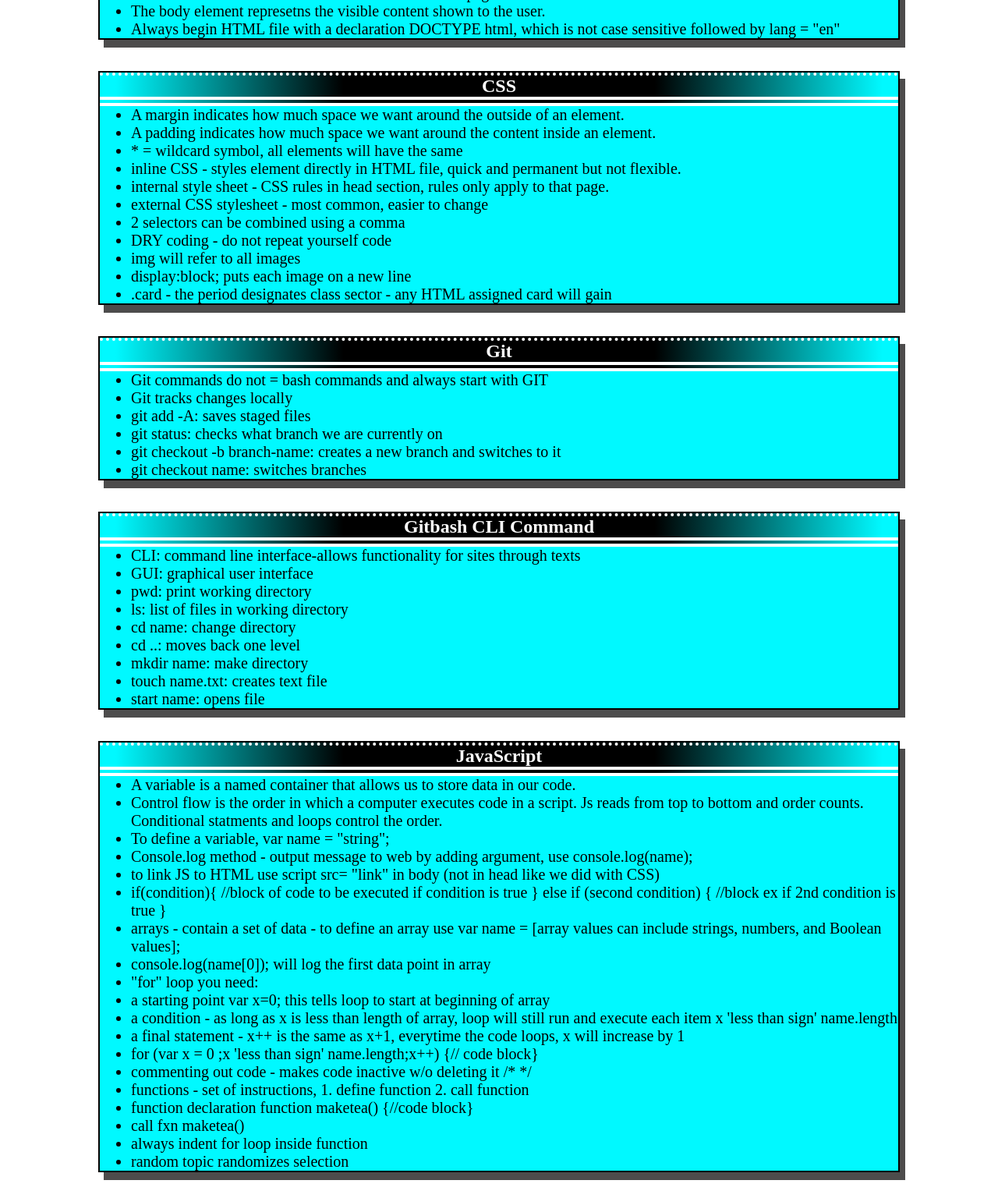
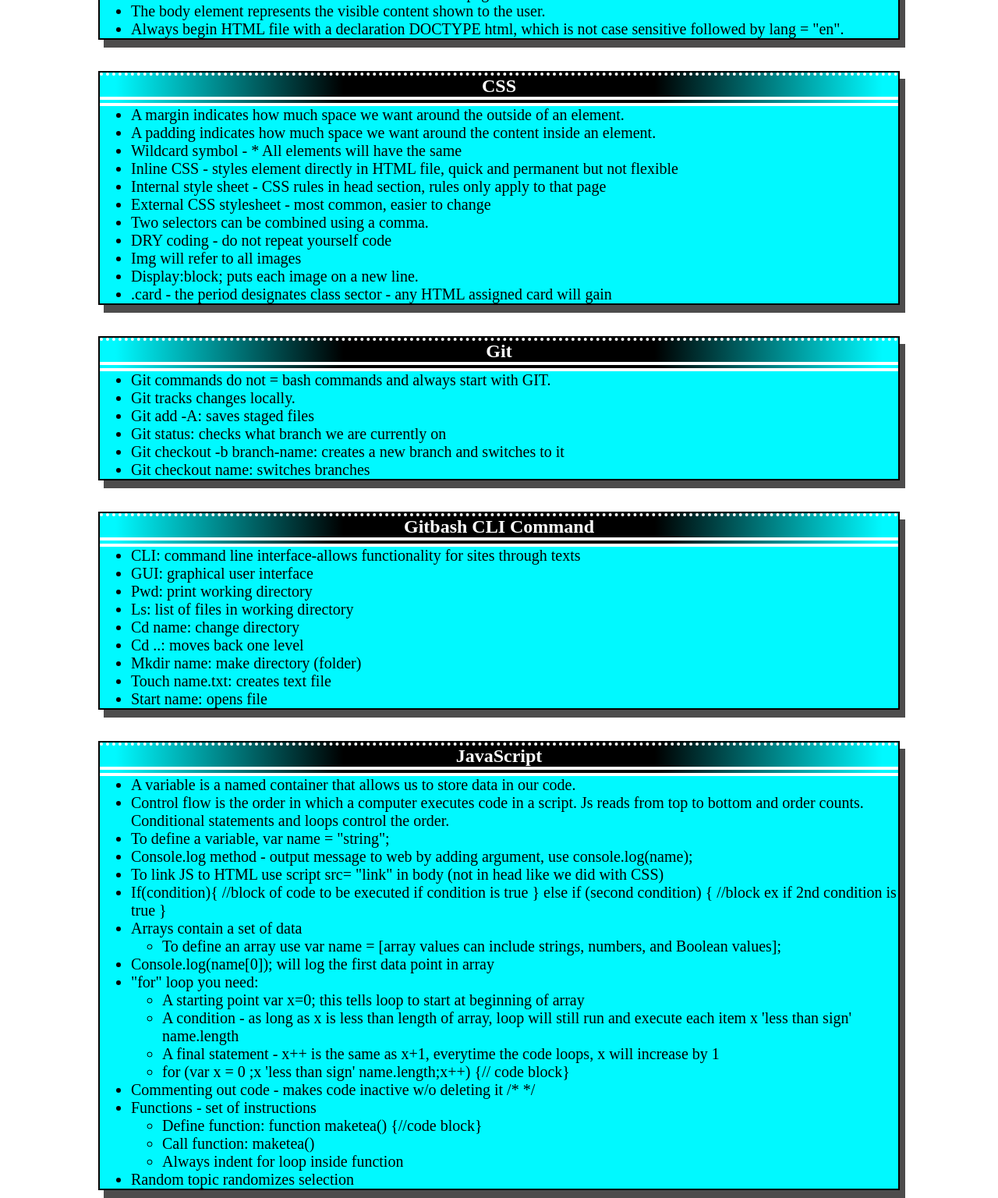
Before and after one commit to sjones-njones/bootcamp-study-guide, a plain HTML site: page index.html in a window 1280 px wide. Shown: the part 230-1766 px from the top of the page at 78% size. Drawn offline with Linux system fonts and the light colour scheme.

Commit message:
fixing typos before submitting

```diff
--- a/index.html
+++ b/index.html
@@ -18,8 +18,8 @@
  <h2>HTML</h2>
      <ul>
        <li>The head element contains information about the webpage.</li>
-       <li>The body element represetns the visible content shown to the user.</li>
-       <li>Always begin HTML file with a declaration DOCTYPE html, which is not case sensitive followed by lang = "en"</li>
+       <li>The body element represents the visible content shown to the user.</li>
+       <li>Always begin HTML file with a declaration DOCTYPE html, which is not case sensitive followed by lang = "en".</li>
       </ul>
    </section>
    <section class="card" id="css-section">
@@ -27,14 +27,14 @@
     <ul>
       <li>A margin indicates how much space we want around the outside of an element.</li>
       <li>A padding indicates how much space we want around the content inside an element.</li>
-      <li>* = wildcard symbol, all elements will have the same</li>
-      <li>inline CSS - styles element directly in HTML file, quick and permanent but not flexible.</li>
-      <li>internal style sheet - CSS rules in head section, rules only apply to that page. </li>
-      <li>external CSS stylesheet - most common, easier to change</li>
-      <li>2 selectors can be combined using a comma</li>
+      <li>Wildcard symbol - * All elements will have the same</li>
+      <li>Inline CSS - styles element directly in HTML file, quick and permanent but not flexible</li>
+      <li>Internal style sheet - CSS rules in head section, rules only apply to that page </li>
+      <li>External CSS stylesheet - most common, easier to change</li>
+      <li>Two selectors can be combined using a comma.</li>
       <li>DRY coding - do not repeat yourself code</li>
-      <li>img will refer to all images</li>
-      <li>display:block; puts each image on a new line</li>
+      <li>Img will refer to all images</li>
+      <li>Display:block; puts each image on a new line.</li>
       <li>.card - the period designates class sector - any HTML assigned card will gain</li>
     </ul>
   </section>
@@ -42,12 +42,12 @@
   <section class="card" id="git-section">
     <h2>Git</h2>
     <ul>
-      <li>Git commands do not = bash commands and always start with GIT</li>
-      <li>Git tracks changes locally</li>
-      <li>git add -A: saves staged files</li>
-      <li>git status: checks what branch we are currently on</li>
-      <li>git checkout -b branch-name: creates a new branch and switches to it</li>
-      <li>git checkout name: switches branches</li>
+      <li>Git commands do not = bash commands and always start with GIT.</li>
+      <li>Git tracks changes locally.</li>
+      <li>Git add -A: saves staged files</li>
+      <li>Git status: checks what branch we are currently on</li>
+      <li>Git checkout -b branch-name: creates a new branch and switches to it</li>
+      <li>Git checkout name: switches branches</li>
     </ul>
   </section>
   <section class="card" id="Gitbash-CLI-command-section">
@@ -55,41 +55,48 @@
     <ul>
       <li>CLI: command line interface-allows functionality for sites through texts</li>
         <li>GUI: graphical user interface</li>
-        <li>pwd: print working directory</li>
-        <li>ls: list of files in working directory</li>
-        <li>cd name: change directory</li>
-        <li>cd ..: moves back one level</li>
-        <li>mkdir name: make directory</li>
-        <li>touch name.txt: creates text file</li>
-        <li>start name: opens file</li>
+        <li>Pwd: print working directory</li>
+        <li>Ls: list of files in working directory</li>
+        <li>Cd name: change directory</li>
+        <li>Cd ..: moves back one level</li>
+        <li>Mkdir name: make directory (folder)</li>
+        <li>Touch name.txt: creates text file</li>
+        <li>Start name: opens file</li>
     </ul>
   </section>
   <section class="card" id="javascript-section">
     <h2>JavaScript</h2>
     <ul>
       <li>A variable is a named container that allows us to store data in our code.</li>
-      <li>Control flow is the order in which a computer executes code in a script. Js reads from top to bottom and order counts. Conditional statments and loops control the order.</li>
+      <li>Control flow is the order in which a computer executes code in a script. Js reads from top to bottom and order counts. Conditional statements and loops control the order.</li>
       <li>To define a variable, var name = "string";</li>
       <li>Console.log method - output message to web by adding argument, use console.log(name);</li>
-      <li>to link JS to HTML use script src= "link" in body (not in head like we did with CSS)</li>
-      <li>if(condition){
+      <li>To link JS to HTML use script src= "link" in body (not in head like we did with CSS)</li>
+      <li>If(condition){
             //block of code to be executed if condition is true
       } else if (second condition) {
         //block ex if 2nd condition is true
       }</li>
-      <li>arrays - contain a set of data - to define an array use var name = [array values can include strings, numbers, and Boolean values];</li>
-      <li>console.log(name[0]); will log the first data point in array</li>
+      <li>Arrays contain a set of data
+        <Ul>
+          <li>To define an array use var name = [array values can include strings, numbers, and Boolean values];</li>
+     </Ul>
+          <li>Console.log(name[0]); will log the first data point in array</li>
       <li>"for" loop you need:</li>
-         <li>a starting point var x=0; this tells loop to start at beginning of array</li>
-         <li>a condition - as long as x is less than length of array, loop will still run and execute each item x 'less than sign' name.length</li>
-         <li>a final statement - x++ is the same as x+1, everytime the code loops, x will increase by 1 </li>
-        <li>for (var x = 0 ;x 'less than sign' name.length;x++) {// code block}</li>
-      <li>commenting out code - makes code inactive w/o deleting it /* */</li>
-      <li>functions - set of instructions, 1. define function 2. call function</li>
-      <li>function declaration function maketea() {//code block}</li>
-      <li>call fxn maketea()</li>
-      <li>always indent for loop inside function</li>
-      <li>random topic randomizes selection</li>
+        <ul>
+         <li>A starting point var x=0; this tells loop to start at beginning of array</li>
+         <li>A condition - as long as x is less than length of array, loop will still run and execute each item x 'less than sign' name.length</li>
+         <li>A final statement - x++ is the same as x+1, everytime the code loops, x will increase by 1 </li>
+         <li>for (var x = 0 ;x 'less than sign' name.length;x++) {// code block}</li>
+        </ul>
+      <li>Commenting out code - makes code inactive w/o deleting it /* */</li>
+      <li>Functions - set of instructions
+        <ul>
+          <li>Define function: function maketea() {//code block} </li>
+          <li>Call function: maketea()</li>
+          <li>Always indent for loop inside function</li>
+          </ul>
+      <li>Random topic randomizes selection</li>
     </ul>
   </section>
     </main>
```
